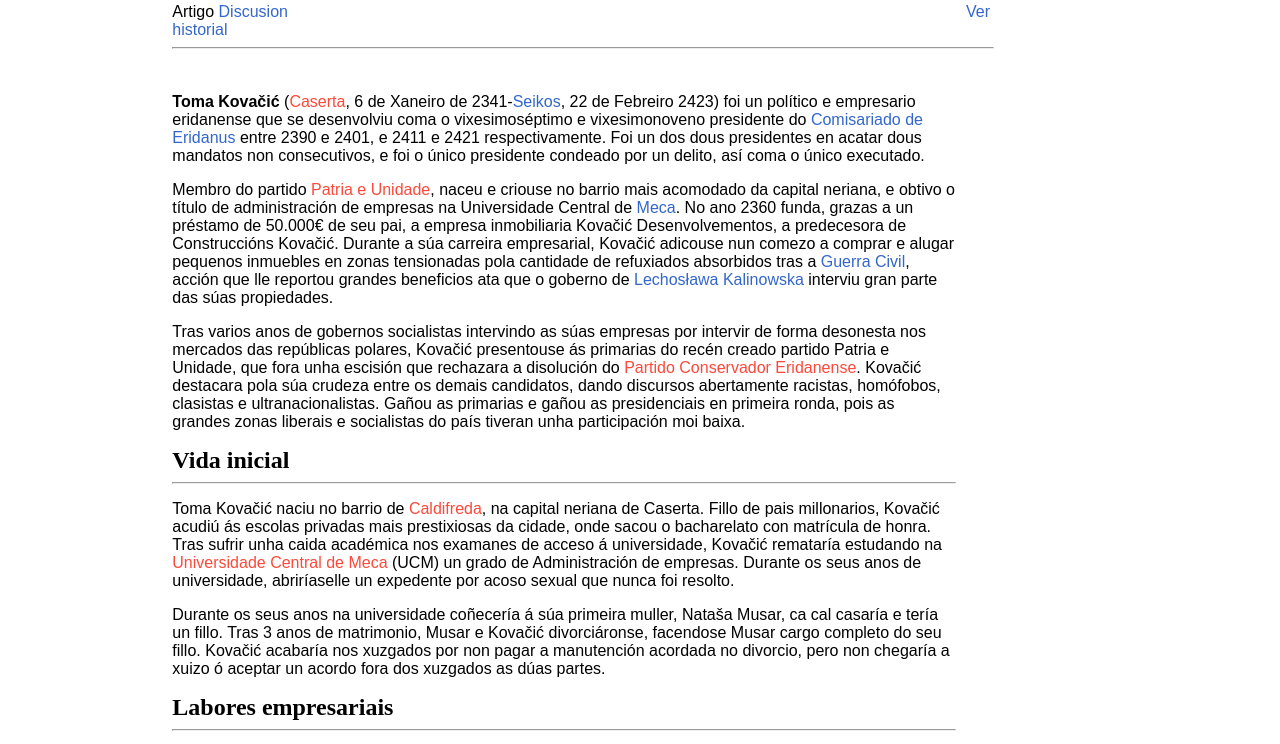
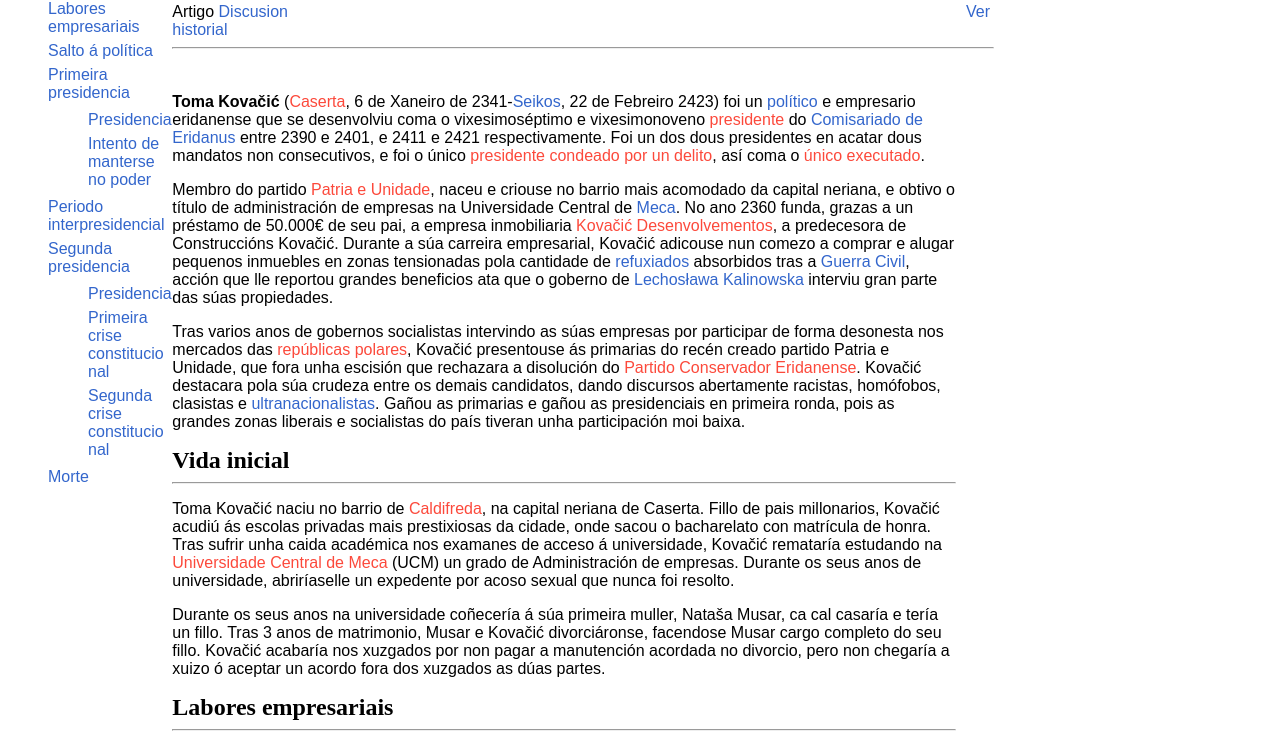
Before and after one commit to MelVarela/Wiki, a plain HTML site: page paginas/toma_kovacic.html in a window 1280 px wide. Shown: the part 142-886 px from the top of the page. Drawn offline with Linux system fonts and the light colour scheme.

Commit message:
WIP Toma

```diff
--- a/paginas/toma_kovacic.html
+++ b/paginas/toma_kovacic.html
@@ -10,6 +10,26 @@
 		<aside>
 			<ul>
 				<li><a href="#inicio">Inicio</a></li>
+				<li><a href="#vidaInicial">Vida inicial</a></li>
+				<li><a href="#laboresEmpresariais">Labores empresariais</a></li>
+				<li><a href="#saltoPolitica">Salto á política</a></li>
+				<li><a href="#primeiraPresidencia">Primeira presidencia</a></li>
+				<li>
+					<ul>
+						<li><a href="#presidenciaUn">Presidencia</a></li>
+						<li><a href="#intentoPoder">Intento de manterse no poder</a></li>
+					</ul>
+				</li>
+				<li><a href="#periodoInterpresidencial">Periodo interpresidencial</a></li>
+				<li><a href="#segundaPresidencia">Segunda presidencia</a></li>
+				<li>
+					<ul>
+						<li><a href="#presidenciaDous">Presidencia</a></li>
+						<li><a href="#primeiraCrise">Primeira crise constitucional</a></li>
+						<li><a href="#segundaCrise">Segunda crise constitucional</a></li>
+					</ul>
+				</li>
+				<li><a href="#morte">Morte</a></li>
 			</ul>
 		</aside>
 		<header>
@@ -26,16 +46,16 @@
 		</header>
 		<section>
 			<a id="inicio"></a>
-			<p><b>Toma Kovačić</b> (<a class="falsoLink">Caserta</a>, 6 de Xaneiro de 2341-<a href="seikos.html">Seikos</a>, 22 de Febreiro 2423) foi un político e empresario eridanense que se desenvolviu coma o vixesimoséptimo e vixesimonoveno presidente do <a href="comisariado_de_eridanus.html">Comisariado de Eridanus</a> entre 2390 e 2401, e 2411 e 2421 respectivamente. Foi un dos dous presidentes en acatar dous mandatos non consecutivos, e foi o único presidente condeado por un delito, así coma o único executado.</p>
-			<p>Membro do partido <a class="falsoLink">Patria e Unidade</a>, naceu e criouse no barrio mais acomodado da capital neriana, e obtivo o título de administración de empresas na Universidade Central de <a href="meca.html">Meca</a>. No ano 2360 funda, grazas a un préstamo de 50.000€ de seu pai, a empresa inmobiliaria Kovačić Desenvolvementos, a predecesora de Construccións Kovačić. Durante a súa carreira empresarial, Kovačić adicouse nun comezo a comprar e alugar pequenos inmuebles en zonas tensionadas pola cantidade de refuxiados absorbidos tras a <a href="rebelion_dos_polos.html">Guerra Civil</a>, acción que lle reportou grandes beneficios ata que o goberno de <a href="lechoslawa_kalinowska.html">Lechosława Kalinowska</a> interviu gran parte das súas propiedades.</p>
-			<p>Tras varios anos de gobernos socialistas intervindo as súas empresas por intervir de forma desonesta nos mercados das repúblicas polares, Kovačić presentouse ás primarias do recén creado partido Patria e Unidade, que fora unha escisión que rechazara a disolución do <a class="falsoLink">Partido Conservador Eridanense</a>. Kovačić destacara pola súa crudeza entre os demais candidatos, dando discursos abertamente racistas, homófobos, clasistas e ultranacionalistas. Gañou as primarias e gañou as presidenciais en primeira ronda, pois as grandes zonas liberais e socialistas do país tiveran unha participación moi baixa.</p>
+			<p><b>Toma Kovačić</b> (<a class="falsoLink">Caserta</a>, 6 de Xaneiro de 2341-<a href="seikos.html">Seikos</a>, 22 de Febreiro 2423) foi un <a href="https://gl.wikipedia.org/wiki/Pol%C3%ADtico,_pol%C3%ADtica">político</a> e empresario eridanense que se desenvolviu coma o vixesimoséptimo e vixesimonoveno <a class="falsoLink">presidente</a> do <a href="comisariado_de_eridanus.html">Comisariado de Eridanus</a> entre 2390 e 2401, e 2411 e 2421 respectivamente. Foi un dos dous presidentes en acatar dous mandatos non consecutivos, e foi o único <a class="falsoLink">presidente condeado por un delito</a>, así coma o <a class="falsoLink">único executado</a>.</p>
+			<p>Membro do partido <a class="falsoLink">Patria e Unidade</a>, naceu e criouse no barrio mais acomodado da capital neriana, e obtivo o título de administración de empresas na Universidade Central de <a href="meca.html">Meca</a>. No ano 2360 funda, grazas a un préstamo de 50.000€ de seu pai, a empresa inmobiliaria <a class="falsoLink">Kovačić Desenvolvementos</a>, a predecesora de Construccións Kovačić. Durante a súa carreira empresarial, Kovačić adicouse nun comezo a comprar e alugar pequenos inmuebles en zonas tensionadas pola cantidade de <a href="https://gl.wikipedia.org/wiki/Refuxiado">refuxiados</a> absorbidos tras a <a href="rebelion_dos_polos.html">Guerra Civil</a>, acción que lle reportou grandes beneficios ata que o goberno de <a href="lechoslawa_kalinowska.html">Lechosława Kalinowska</a> interviu gran parte das súas propiedades.</p>
+			<p>Tras varios anos de gobernos socialistas intervindo as súas empresas por participar de forma desonesta nos mercados das <a class="falsoLink">repúblicas polares</a>, Kovačić presentouse ás primarias do recén creado partido Patria e Unidade, que fora unha escisión que rechazara a disolución do <a class="falsoLink">Partido Conservador Eridanense</a>. Kovačić destacara pola súa crudeza entre os demais candidatos, dando discursos abertamente racistas, homófobos, clasistas e <a href="https://es.wikipedia.org/wiki/Ultranacionalismo">ultranacionalistas</a>. Gañou as primarias e gañou as presidenciais en primeira ronda, pois as grandes zonas liberais e socialistas do país tiveran unha participación moi baixa.</p>
 
-			<h2>Vida inicial</h2>
+			<h2 id = "vidaInicial">Vida inicial</h2>
 			<hr/>
 			<p>Toma Kovačić naciu no barrio de <a class="falsoLink">Caldifreda</a>, na capital neriana de Caserta. Fillo de pais millonarios, Kovačić acudiú ás escolas privadas mais prestixiosas da cidade, onde sacou o bacharelato con matrícula de honra. Tras sufrir unha caida académica nos examanes de acceso á universidade, Kovačić remataría estudando na <a class="falsoLink">Universidade Central de Meca</a> (UCM) un grado de Administración de empresas. Durante os seus anos de universidade, abriríaselle un expedente por acoso sexual que nunca foi resolto.</p>
 			<p>Durante os seus anos na universidade coñecería á súa primeira muller, Nataša Musar, ca cal casaría e tería un fillo. Tras 3 anos de matrimonio, Musar e Kovačić divorciáronse, facendose Musar cargo completo do seu fillo. Kovačić acabaría nos xuzgados por non pagar a manutención acordada no divorcio, pero non chegaría a xuizo ó aceptar un acordo fora dos xuzgados as dúas partes.</p>
 
-			<h2>Labores empresariais</h2>
+			<h2 id = "laboresEmpresariais">Labores empresariais</h2>
 			<hr/>
 			<p>Con apenas 19 anos, Kovačić recibe un préstamo de 50.000€ da súa nai, quen era unha alta directiva na empresa armamentística <a class="falsoLink">Neshuek</a>. Con ises cartos, Kovačić comeza un fondo de xestión de inmobles, que constaba de dous empleados: él mais un compañeiro de carreira. O fondo, Kovačić Desenvolvementos, aproveita edificios destrozados durante a Guerra Civil para demolelos e sustituilos por casas prefabricadas, en moitas ocasións de mala calidade, e vendelos a un prezo moi superior ó de compra.</p>
 			<p>Tras obter uns beneficios estimados de 4.5M€, Kovačić Desenvolvementos comeza tamén a comprar inmobles en bo estado para o seu aluguer. A empresa ten acceso a mecanismos de ventas reservados para entidades mercantiles que lle permiten en ocasións comprar edificios enteiros por un precio moi inferior ó que costarían de forma normal. Kovačić Desenvolvementos adica istes novos inmobles ó aluguer e, aprobeitando as crises de vivenda creadas polas oleadas de refuxiados de guerra, comeza a ter altos beneficios, que invirte en continuar comprando inmobles.</p>
@@ -43,7 +63,7 @@
 			<p>A finais do ano 2367, Kovačić Desenvolvementos renombrase a Construccións Kovačić, e comeza a levar a cabo a construcción de vivendas de luxo en zonas ricas das grandes cidades dos 10 Grandes. Isto desatou a indignación de moitos dos inquilinos de Kovačić, pois sentían que iste estaba a financiar vidas de luxo para as clases altas en mundos que ata hai non moito se estaban beneficiando da extracción de recursos dos mundos mais pobres.</p>
 			<p>Coma consecuencia, no ano 2370 e en contexto da campaña electoral previa á trixesimo primeira lexilatura, a presidenta Lechosława Kalinowska propuxo a expropiación da maioría dos inmobles a cargo de Construccións Kovačić para destinalos ó parque de vivenda social. Pese a que Kovačić recurriría a decisión nos tribunais, a expropiación quedou formalizada cando o Comisario Xeral publicou a orde executiva "Transferencia do xestor das vivendas urbanas das Repúblicas Polares".</p>
 
-			<h2>Salto á politica</h2>
+			<h2 id = "saltoPolitica">Salto á politica</h2>
 			<hr/>
 			<p>Coma consecuencia da súa expropiación, Kovačić deu un salto á política comezando a militar no Partido Conservador Eridanense. Sen embargo, debido ós malos resultados que iste acatou nas eleccións de 2370, o partido disolveuse apenas un par de meses tras a súa entrada.</p>
 			<p>Ó pouco da disolución do PCE, Kovačić fundou, a carón dos membros mais conservadores e radicais do PCE, o partido Patria e Unidade. Nos seus primeiros meses, o partido foi moi minoritario e apenas recibiu atención, pero cara o ano 2372, e tras unha serie de reunións mantidas entre varios dirixentes do partido, Kovačić incluido, o gasto en publicidade para actos e mitins do partido disparouse de forma considerable. En menos de un ano, o partido conseguiu mais de 3.000.000 de novos afiliados, e superou tanto á USE coma a DeD en recaudación de fondos.</p>
@@ -52,9 +72,9 @@
 			<p>Toma Kovačić iría gañando popularidade lentamente, en especial nas zonas ricas mais perxudicadas polas novas políticas de redistribución de riqueza. Tras comprar a cadea principal de televisión e comunicación dixital, Kovačić conseguiría con éxito instaurar unha campaña que tildaba a todo aquel que o calificaba de racista ou clasista coma exaxerado, campaña que axudou en gran medida ó seu partido a calar en zonas menos conservadoras.</p>
 			<p>Coma consecuencia dos miles de millóns gastados en publicidade, e das campañas en redes lanzadas polos seus seguidores, sumado a un desgasto da USE tras 30 anos no goberno, nas eleccións do 9 de novembro de 2390, Kovačić gaña a segunda volta con só o 50,93% dos votos, a segundo elección mais axustada da historia eridanense e só superada pola súa reelección co 50,06% dos votos.</p>
 
-			<h2>Primeira presidencia</h2>
+			<h2 id = "primeiraPresidencia">Primeira presidencia</h2>
 			<hr/>
-			<h3 id="">Presidencia</h3>
+			<h3 id="presidenciaUn">Presidencia</h3>
 			<p>A súa primeira medida coma presidente foi a aprobación dun real decreto-ley que volvía a abrir a porta a intervención de grandes empresas no mercado da vivenda das Repúblicas Polares, decreto do cal a súa empresa se beneficiou enormemente. No seu primeiro día na presidencia, Kovačić tamén aprobou varias ordes executivas de diversa índole que concertaron a sanidade pública coa privada, prohibiron o uso de bandeiras non estatais en edificios gubernamentais, ou a conmutación de sentenzas de varios membros do seu partido.</p>
 			<p>Durante a súa primeira presidencia, Kovačić puxo o foco nun longo e intenso pulso coa <a class="falsoLink">Comisaria de Facenda</a>, <a href="diana_monterrey_etxebarria.html">Diana Monterrey</a>, quen se negaba públicamente a acatar a política económica proposta por Kovačić. Toma propoñía un gran recorte ós impostos ás grandes fortunas e as empresas en bolsa, que quería subsanar cunha mezcla de subida de impostos ás rendas baixas, argumentando que non "estaban a pagar a súa debida parte", e de recortes de gasto, en especial ó <a class="falsoLink">Fondo de Axudas Interplanetario</a>.</p>
 			<p>A oposición de Monterrey a Kovačić foi unha notable exepción na súa historia coma Comisaria de Facenda, pois tendía a ser bastante flexibel co que os presidentes electos considerasen necesario para implantar a súa axenda, mais Monterrey estaba oposta de forma frontal a calquera clase de recorte ó FAI. Nun momento dado, durante o terceiro ano de mandato, parecía que os dous estaban a piques de chegar a un acordo que suporía unha reducción "mínima" da capacidade do FAI, pero cando quedaban dous días para firmar o acordo entre presidencia e facenda, Monterrey deu un xiro repentino e dixo que se retiraba do acordo. Segundo fontes cercanas ás plantas altas da Sede do Goberno, o propio <a href="comisario_xeral.html">Comisario Xeral</a> ameazara a depoñer a Monterrey do posto se acataba calquera recorte ó Fondo de Axudas Interplanetario.</p>
@@ -62,23 +82,33 @@
 			<p>No frente político, Kovačić argumentou en diversas ocasións que as políticas adoptadas despois da Guerra Civil foran demasiado lonxe, e que agora era o Núcreo Imperial o que estaba a ser oprimido polas Repúblicas. En diversas ocasións, Kovačić pediu a suspensión do autogoberno de Meca para integrar o mundo no goberno de Riogrando. Tanto o canciller de Riogrando coma o de Meca se opuxeron a estas declaracións, e rematarían firmando a declaración de amistade e cooperación entre Meca e Riogrando.</p>
 			<p>Cara o final do seu primeiro mandato, Kovačić propuxo ante a cámara baixa unha lei para ilegalizar o Partido Independentista de Tesla, que estaba a acatar apoios significativos no praneta miñeiro. O día que a lei tiña que ser discutiva, o presidente da cámara, seguindo ordes directas do Comisario Xeral, retirou a proposta do orde do día, por temor a que unha ilegalización poidera provocar serios disturbios civís e a ruptura do sistema cívico-democrático en Tesla. Ista posición de Ortiz, contraposta polas queixas do máximo representante de Patria e Unidade serían o desencadenante de que, un século despois, a opinión pública culpase á presidencia da represión política en Tesla en lugar de ó Comisario Xeral.</p>
 
-			<h3 id="">Intento de manterse no poder</h3>
-			<p>Corpo</p>
+			<h3 id = "intentoPoder">Intento de manterse no poder</h3>
+			<p>Durante os días previos ás eleccións de finais de 2400, e sobretodo tras o coñecemento da súa derrota por 4 puntos contra <a class="falsoLink">Lete Dahlak</a>, Kovačić comenzou a axitar a pantasma do fraude electoral, asegurando que grandes rexións que o apoiaran na súa primeira candidatura e que agora viraran liberais tiveran interferencia no proceso electoral.</p>
+			<p>As reivindicacións de Kovačić baseábanse na idea de que miles de persoas votaran en centros onde non lles correspondía, con grupos liberais organizados para arrebatarlle sectores crave. Pese á súa insistencia, e a unha investigación independente levada a cabo polo <a class="falsoLink">Comisariado de Relacións Públicas</a>, nunca se atoparon probas dun fraude substancial, e inclusive de habelas, non houberan representado ningún cambio nos resultados pois o sistema de votación directa do Comisariado con circunscripción única non dependía da localización dos votos.</p>
+			<p>En resposta á inminente proclamación de Lete Dahlak, Kovačić daría un mitin no cal alentaría ós seus seguidores, que coemnzaran a chegar ó Distrito Federal de <a href="seikos.html">Seikos</a> uns días antes, de que era "hora de demostrar que a soberanía ven do pobo", e que se prepararan para recuperar o seu goberno por calquera medio necesario.</p>
+			<p>Coma consecuencia, varios miles de simpatizantes de Kovačić, entre eles grupos paramilitares de extrema dereita, marcharon cara a Sede do Goberno Central, e irrumpiron no edificio tras saltearse o cordón policial con violencia. Nun inicio, a policía gubernamental pediu axuda ós axentes antidisturbios, pero istes dependía de Bryon Donalds, ministro de interior de Kovačić e moi leal a iste, quen decidiu nonos enviar.</p>
+			<p>Pasarían tres horas de fortes disturbios e destrozos dentro do edificio antes de que o Comisario Xeral mobilizase á Garda Imperial para dispersar ós manifestantes. Durante a súa intervención produciuse o falecemento de 3 manifestantes que se resistiran ás ordes dos militares. E pese a que a Garda Imperial non podía levar a cabo arrestos de forma ordinaria, recibiran a autorización do Comisario Xeral para poder facelo, deixando a 2.600 persoas detidas.</p>
+			<p>Finalmente, tras varios días de limpeza, Lete Dahlak foi nomeada coma vixesimoitaba presidenta de Eridanus o día 1 de Xaneiro de 2004, como estaba previsto.</p>
 
-			<h2>Periodo interpresidencial</h2>
+			<h2 id = "periodoInterpresidencial">Periodo interpresidencial</h2>
 			<hr/>
+			<p>Tras o ataque á sede do Goberno, Kovačić enfrentouse a unha investigación xudicial durante varios anos, que decaería despois de que a corte suprema a tumbara 7-4 ó considerar que Kovačić non era responsable das accións dos manifestantes. Ista medida foi ampliamente polémica entre a base liberal e socialista do país, mais acatada con gusto polos conservadores.</p>
+			<p>Durante o periodo interpresidencial de Kovačić, iste adicouse a axudar ós conservadores, con relativo éxito, en eleccións locais por todo o país, e a preparar a súa volta á presidencia. Moitos historiadores tamén concordan que durante iste periodo Kovačić radicalizouse ampliamente, volvendose aínda mais conservador e ultradereitista, e incorporando incluso nos seus discursos retóricas feixistas, asi coma abertamente clasistas, racistas e homófobas.</p>
+			<p>Cando quedaba un ano para as eleccións de 2411, un membro do gabinete de Kovačić filtrou á prensa o documento <a class="falsoLink">Patria 21</a>, unha guía de acción para cando o presidente recuperara o poder que incluía medidas coma a supresión do dereito a voto, unha reforma electoral favorable ós conservadores, rebaixas fiscais para as rendas altas e, principalmente, moitos puntos relacionados coa guerra cultural.</p>
+			<p>Cando se presentaron as candidaturas oficiais, o equipo de Lete Dahlak tentou impedir a candidatura de Kovačić presentando unha querella pola súa implicación no asalto á sede do goberno. A querella non prosperou, e nun ambente de desmobilicación tras 10 anos sen cambios políticos e estagnación económica baixo Lete Dahlak, Kovačić gañou a elección presidencial mais axustada do comisariado co 50,06% dos votos válidos.</p>
+
+			<h2 id = "segundaPresidencia">Segunda presidencia</h2>
+			<hr/>
+			<h3 id="presidenciaDous">Presidencia</h3>
 			<p>Corpo da subseción</p>
 
-			<h2>Segunda presidencia</h2>
-			<hr/>
-			<h3 id="">Presidencia</h3>
-			<p>Corpo da subseción</p>
-			<h3 id="">Primeira crise constitucional</h3>
-			<p>Corpo da subseción</p>
-			<h3 id="">Segunda crise constitucional</h3>
+			<h3 id="primeiraCrise">Primeira crise constitucional</h3>
 			<p>Corpo da subseción</p>
 
-			<h2>Morte</h2>
+			<h3 id="segundaCrise">Segunda crise constitucional</h3>
+			<p>Corpo da subseción</p>
+
+			<h2 id = "morte">Morte</h2>
 			<hr/>
 			<p>Corpo da subseción</p>
 
```
Also changed, not shown: index.html (+1 -1 lines).
